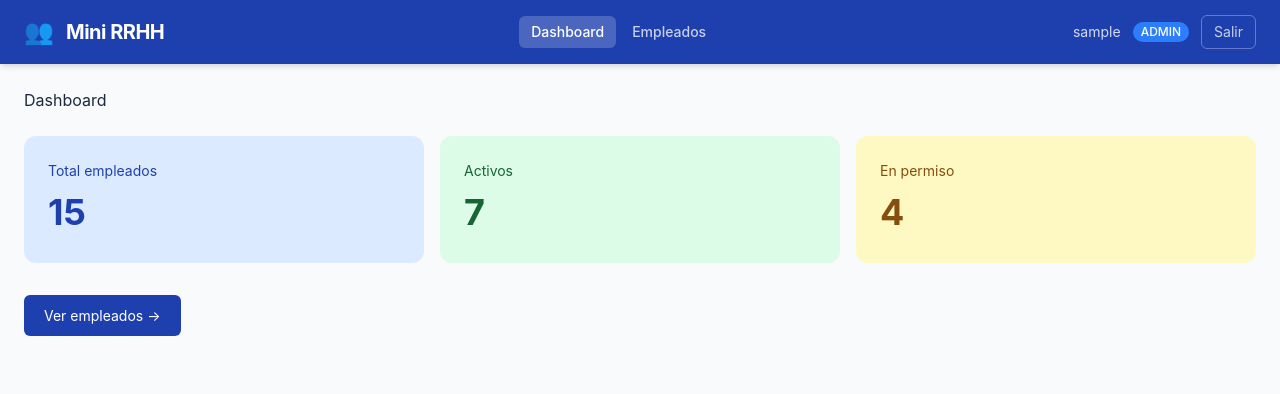
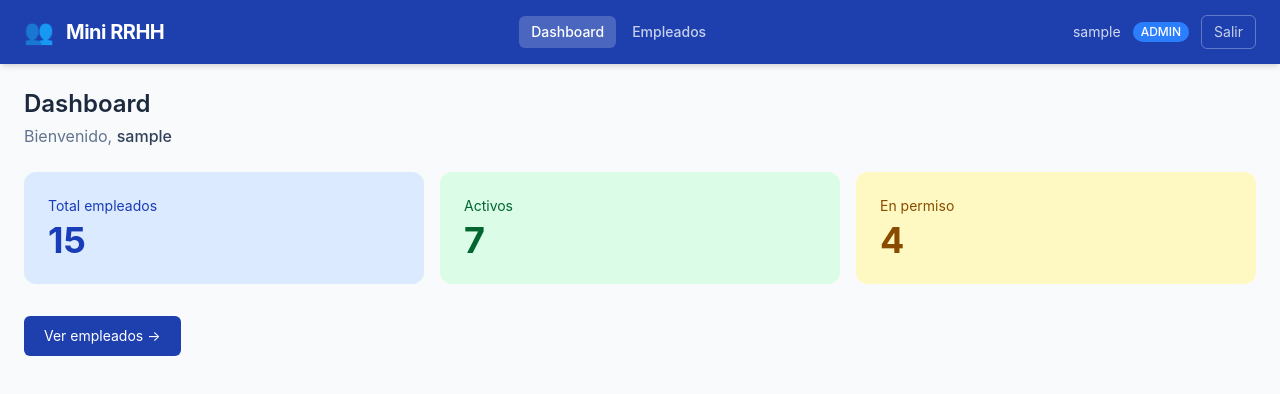
Before and after one commit to Yarissa21/Mini_rrhh, a React (Vite) app: page /dashboard in a window 1280 px wide. Shown: the top 394 px of the page. Built offline with nearby package versions, Linux system fonts and the light colour scheme; sample sign-in values are in the browser's storage.

Commit message:
Tarea 2:Aplicar TailwindCSS a DashboardPage

```diff
--- a/src/pages/DashboardPage.tsx
+++ b/src/pages/DashboardPage.tsx
@@ -6,33 +6,40 @@
   const active = mockEmployees.filter(e => e.status === 'active').length;
   const onLeave = mockEmployees.filter(e => e.status === 'on_leave').length;
 
+  const userName = localStorage.getItem('userName');
+
   const stats = [
-    { label: 'Total empleados', value: total, color: '#dbeafe', textColor: '#1e40af' },
-    { label: 'Activos', value: active, color: '#dcfce7', textColor: '#166534' },
-    { label: 'En permiso', value: onLeave, color: '#fef9c3', textColor: '#854d0e' },
+    { label: 'Total empleados', value: total, bg: 'bg-blue-100', text: 'text-blue-800' },
+    { label: 'Activos', value: active, bg: 'bg-green-100', text: 'text-green-800' },
+    { label: 'En permiso', value: onLeave, bg: 'bg-yellow-100', text: 'text-yellow-800' },
   ];
 
   return (
-    <div style={{ padding: '24px' }}>
-      <h2 style={{ color: '#1e293b', marginBottom: '24px' }}>Dashboard</h2>
+    <div className="p-6">
+      <h2 className="text-slate-800 text-2xl font-semibold mb-1">Dashboard</h2>
+      {userName && (
+        <p className="text-slate-500 mb-6">
+          Bienvenido, <span className="font-medium text-slate-700">{userName}</span>
+        </p>
+      )}
 
-      <div style={{ display: 'flex', gap: '16px', marginBottom: '32px', flexWrap: 'wrap' }}>
+      <div className="flex flex-col sm:flex-row gap-4 mb-8 flex-wrap">
         {stats.map(stat => (
-          <div key={stat.label} style={{
-            background: stat.color, padding: '24px', borderRadius: '12px',
-            minWidth: '160px', flex: 1
-          }}>
-            <p style={{ margin: '0 0 4px', color: stat.textColor, fontSize: '14px' }}>{stat.label}</p>
-            <p style={{ margin: 0, fontSize: '36px', fontWeight: 700, color: stat.textColor }}>{stat.value}</p>
+          <div
+            key={stat.label}
+            className={`${stat.bg} p-6 rounded-xl min-w-[160px] flex-1 hover:shadow-lg transition-shadow duration-200`}
+          >
+            <p className={`m-0 mb-1 text-sm ${stat.text}`}>{stat.label}</p>
+            <p className={`m-0 text-4xl font-bold ${stat.text}`}>{stat.value}</p>
           </div>
         ))}
       </div>
 
-      <div style={{ display: 'flex', gap: '12px' }}>
-        <Link to="/empleados" style={{
-          padding: '10px 20px', background: '#1e40af', color: 'white',
-          borderRadius: '6px', textDecoration: 'none', fontSize: '14px'
-        }}>
+      <div className="flex gap-3">
+        <Link
+          to="/empleados"
+          className="px-5 py-2.5 bg-brand-800 text-white rounded-md no-underline text-sm hover:bg-brand-700 transition-colors duration-200"
+        >
           Ver empleados →
         </Link>
       </div>
```
